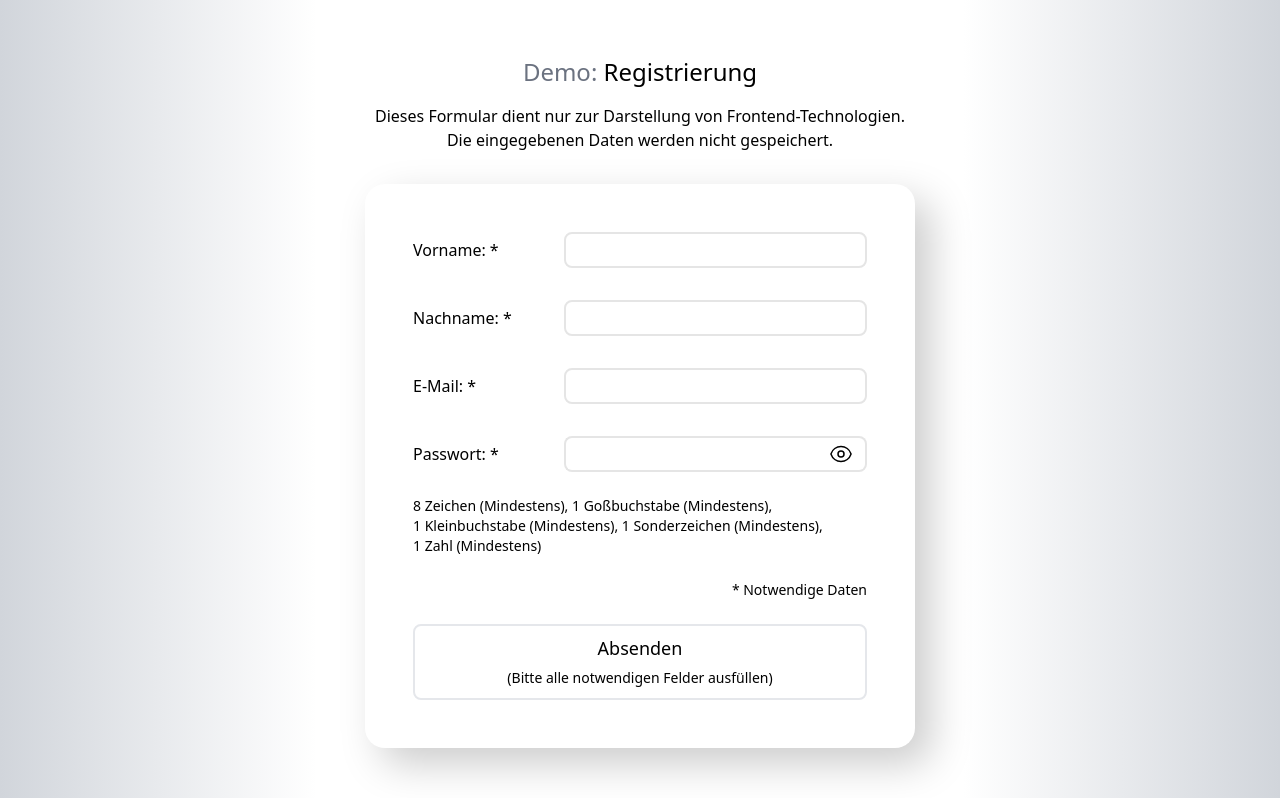
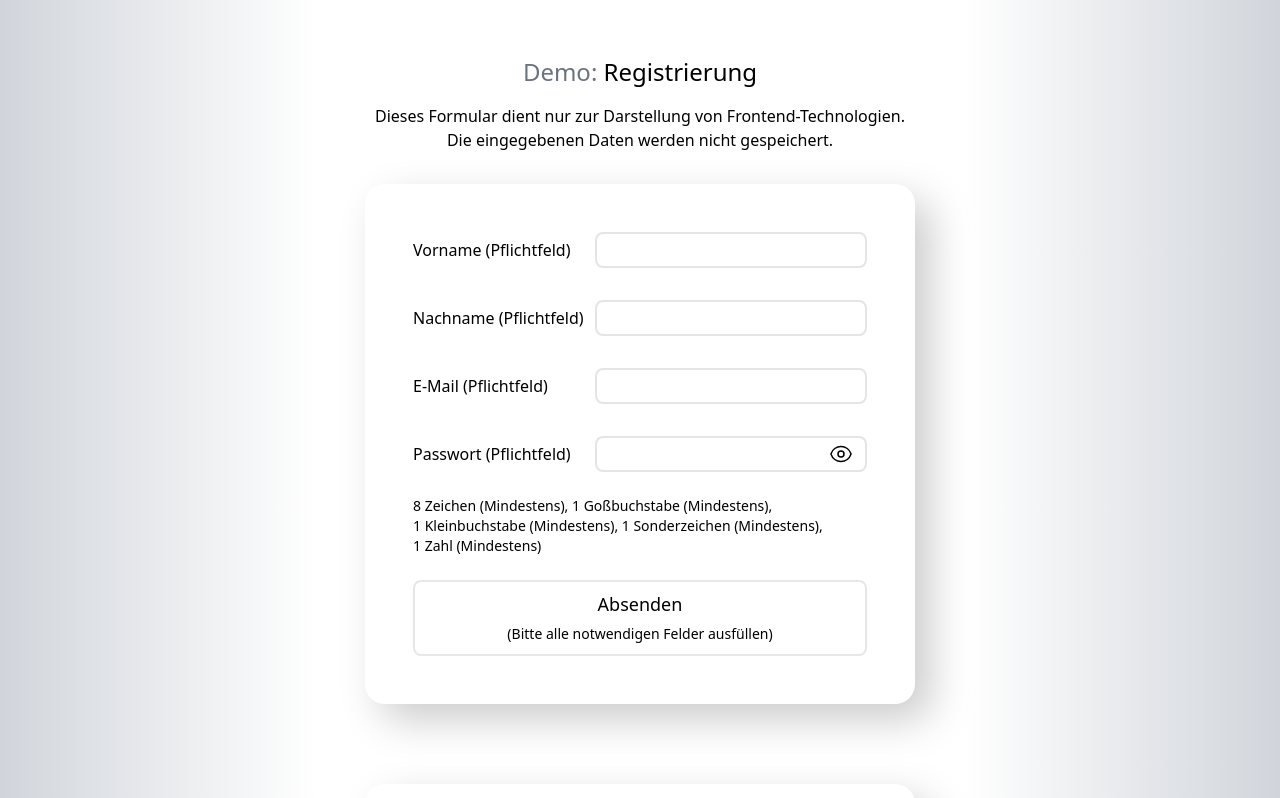
Before and after one commit to andreiSee/form-registration, a React (Vite) app: page / in a window 1280 px wide. Shown: the top 798 px of the page. Built offline with nearby package versions, Linux system fonts and the light colour scheme.

Commit message:
[Feature] A11y improve required form field labels

```diff
--- a/src/components/form/Form.tsx
+++ b/src/components/form/Form.tsx
@@ -106,7 +106,7 @@ const Form = () => {
         >
           <input type="hidden" name="csrf-token" value="832fwe63jd87we3esr7d" />
           <FormFieldGroup>
-            <Label htmlFor="firstname">Vorname: *</Label>
+            <Label htmlFor="firstname">Vorname (Pflichtfeld)</Label>
             <Focus>
               <TextField
                 fieldName="firstname"
@@ -123,7 +123,7 @@ const Form = () => {
             errorMessage={errors.firstname?.message}
           />
           <FormFieldGroup>
-            <Label htmlFor="lastname">Nachname: *</Label>
+            <Label htmlFor="lastname">Nachname (Pflichtfeld)</Label>
             <Focus>
               <TextField
                 fieldName="lastname"
@@ -140,7 +140,7 @@ const Form = () => {
             errorMessage={errors.lastname?.message}
           />
           <FormFieldGroup>
-            <Label htmlFor="email">E-Mail: * </Label>
+            <Label htmlFor="email">E-Mail (Pflichtfeld) </Label>
             <Focus>
               <EmailField
                 fieldName="email"
@@ -157,7 +157,7 @@ const Form = () => {
             errorMessage={errors.email?.message}
           />
           <FormFieldGroup>
-            <Label htmlFor="password">Passwort: * </Label>
+            <Label htmlFor="password">Passwort (Pflichtfeld) </Label>
             <Focus>
               <PasswordField
                 fieldName="password"
@@ -184,9 +184,6 @@ const Form = () => {
               ))}
             </p>
           </div>
-          <p role="contentinfo" className="text-sm text-right">
-            * Notwendige Daten
-          </p>
           <Focus>
             <SubmitButton formSubmit={formSubmit} isValid={isValid} />
           </Focus>
--- a/src/components/form/FormFieldGroup.tsx
+++ b/src/components/form/FormFieldGroup.tsx
@@ -3,7 +3,7 @@ const FormFieldGroup = ({ children }: { children: React.ReactNode }) => {
     <div
       className="grid
       sm:grid-flow-col
-      sm:grid-cols-[1fr_2fr]
+      sm:grid-cols-[1fr_1.5fr]
       gap-[var(--gap)]
       sm:gap-0
       items-center"
--- a/src/components/form/PasswordField.tsx
+++ b/src/components/form/PasswordField.tsx
@@ -42,6 +42,7 @@ const PasswordField = ({
         id={fieldName}
         {...register}
         aria-invalid={error ? 'true' : 'false'}
+        aria-required="true"
         autoComplete="off"
         data-testid={fieldName}
         maxLength={255}
--- a/src/components/form/TextField.tsx
+++ b/src/components/form/TextField.tsx
@@ -36,6 +36,7 @@ const TextField = ({
         id={fieldName}
         {...register}
         aria-invalid={error ? 'true' : 'false'}
+        aria-required="true"
         autoComplete="on"
         minLength={2}
         maxLength={255}
```
